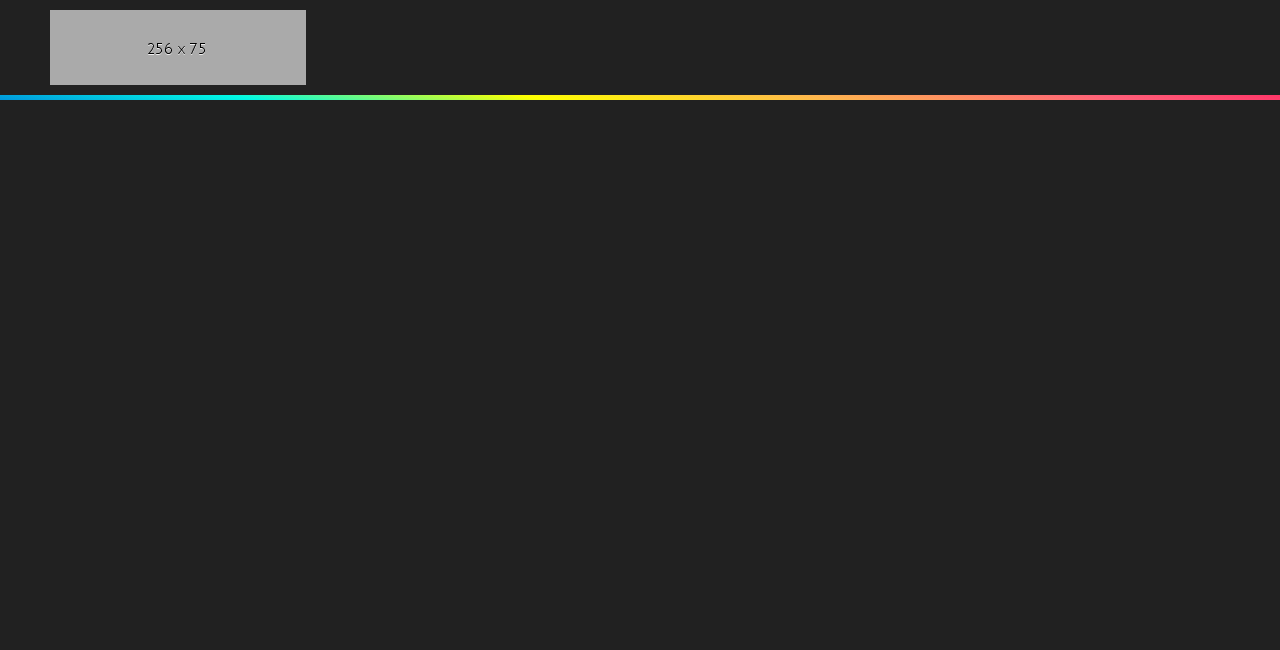
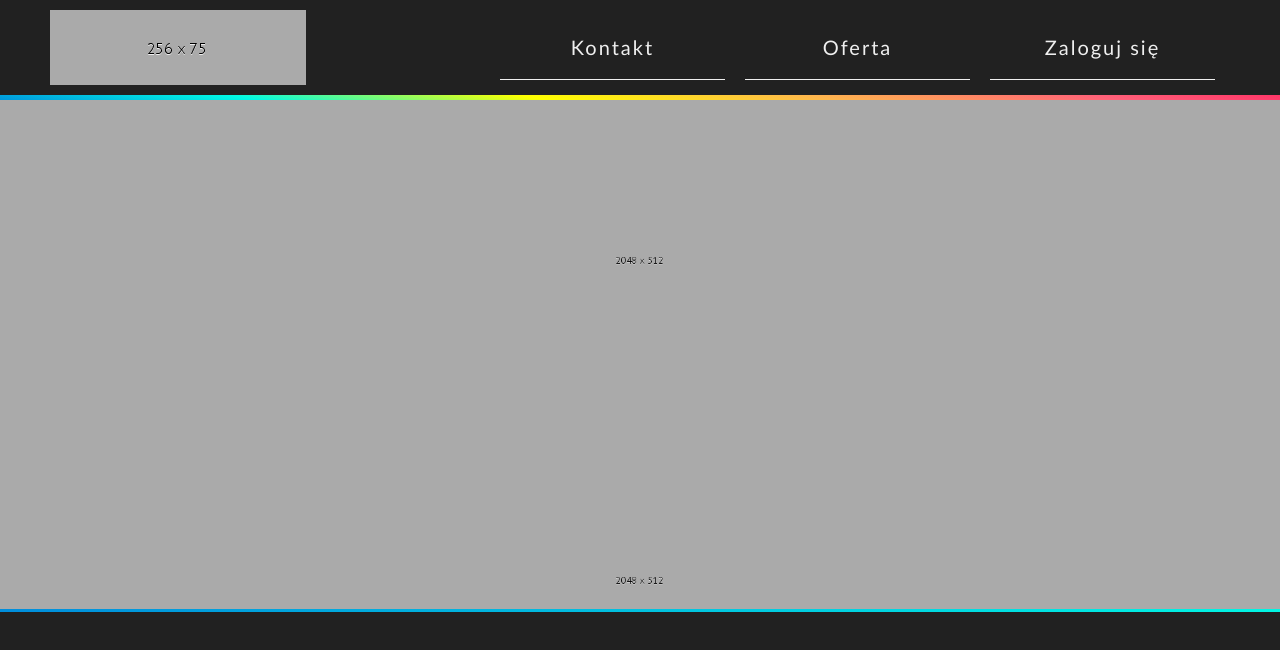
Before and after one commit to altFcztery/website, a plain HTML site: page index.html in a window 1280 px wide. Drawn offline with Linux system fonts and the light colour scheme.

Commit message:
dodac content do strony pozniej

```diff
--- a/index.html
+++ b/index.html
@@ -8,6 +8,7 @@
     <meta name="viewport" content="width=device-width, initial-scale=1.0">
     <!--Links-->
     <link rel="stylesheet" href="media/styles/main-style.css">
+    <link rel="stylesheet" href="media/styles/index-style.css">
     <link rel="shortcut icon" href="media/images/favicon.png" type="image/x-icon">
     <!--Other-->
     <title>AltF4</title>
@@ -17,7 +18,25 @@
     <!--Topbar-->
     <div class="topbar">
         <img src="media/images/logo.png" alt="[ LOGO ]" class="logo">
+        <!--Topbar Buttons-->
+        <div class="btt-container">
+            <a href="">
+                <div class="button">Kontakt</div>
+            </a>
+            <a href="">
+                <div class="button">Oferta</div>
+            </a>
+            <a href="">
+                <div class="button">Zaloguj się</div>
+            </a>
+        </div>
     </div>
+    <!--Rest of page-->
+    <div class="content">
+        <!--Banner-->
+    <div class="banner"></div>
+    </div>
+
 </body>
 
 </html>
--- /dev/null
+++ b/media/styles/index-style.css
@@ -0,0 +1,10 @@
+.content>.banner {
+    width: 100%;
+    height: 512px;
+
+    background-image: url("../images/banner.png");
+    background-size: 100%;
+
+    border-bottom: 3px solid;
+    border-image: linear-gradient(90deg, var(--td-color), var(--tl-color)) 30;
+}
--- a/media/styles/main-style.css
+++ b/media/styles/main-style.css
@@ -11,6 +11,11 @@
     --td-color: #008bdc;
 }
 
+/*Delete later*/
+body{
+    height: 150vh;
+}
+
 * {
     box-sizing: border-box;
     font-family: calibri;
@@ -20,6 +25,8 @@
 
     margin: 0;
     padding: 0;
+
+    text-decoration: none;
 }
 
 /*Topbar style*/
@@ -27,6 +34,10 @@
     width: 100%;
     height: 100px;
     padding-inline: 50px;
+
+    top:0;
+    position: sticky;
+    z-index: 999;
 
     display: flex;
     flex-direction: row;
@@ -38,3 +49,38 @@
     border-bottom: 5px solid;
     border-image: linear-gradient(45deg, var(--td-color), var(--tl-color), var(--fl-color), var(--fd-color), var(--sl-color), var(--sd-color)) 30;
 }
+
+.topbar>.btt-container{
+    padding-inline: 15px;
+    margin-left: auto;
+
+    justify-self: baseline;
+
+    display: flex;
+    flex-direction: row;
+    align-items: center;
+    gap: 20px;
+}
+
+.topbar>.btt-container>a>.button{
+    width: 225px;
+    height: 65px;
+
+    display:grid;
+    place-items: center;
+
+    border-bottom: 1px solid var(--text-color);
+
+    font-size:125%;
+    transition: .3s;
+
+    user-select: none;
+    cursor: pointer;
+    /*Jakas animacja po hoverze by sie przydala*/
+}
+
+.topbar>.btt-container>a>.button:hover{
+    border-bottom: 2px solid var(--text-color);
+    letter-spacing: 3px;
+    font-weight: bolder;
+}
```
Also changed, not shown: media/images/banner.png (added).
